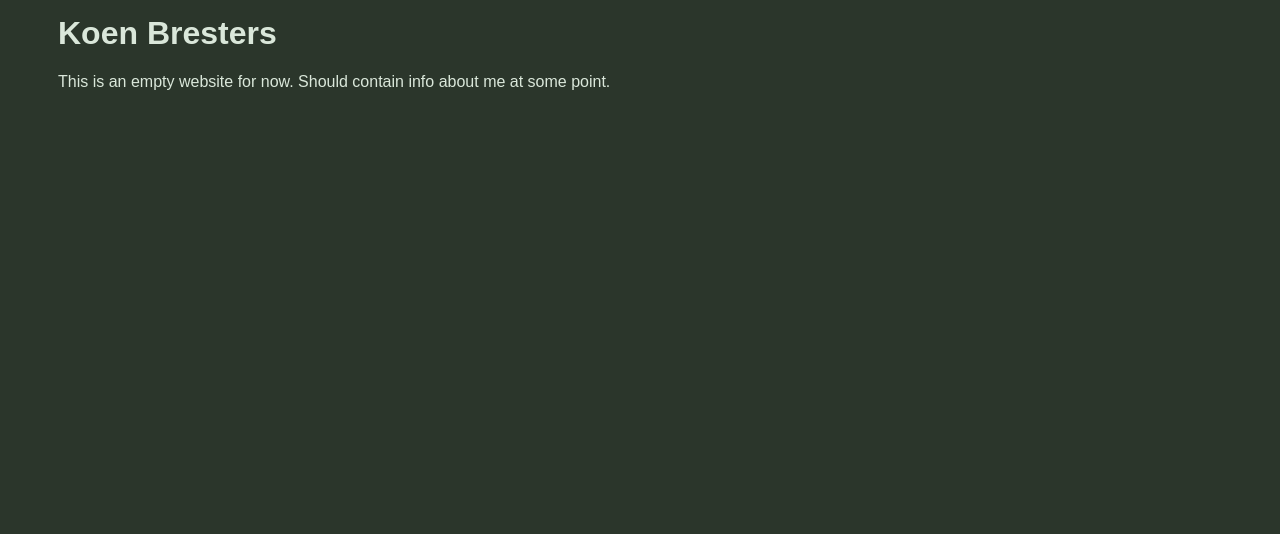
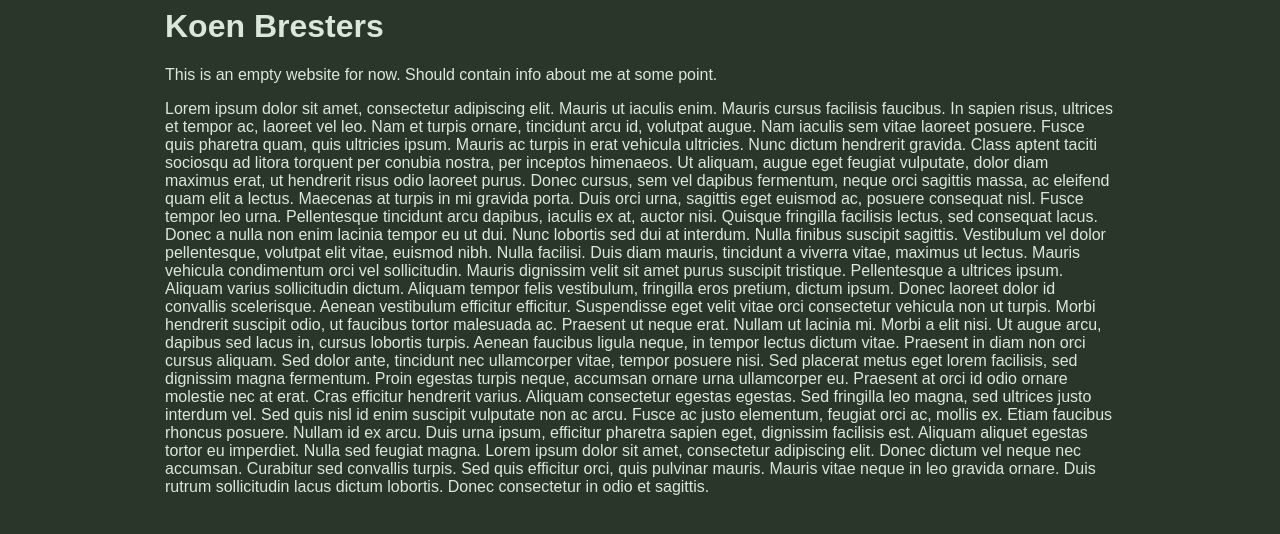
Before and after one commit to koenbres04/koenbres04.github.io, a plain HTML site: page index.html in a window 1280 px wide. Drawn offline with Linux system fonts and the light colour scheme.

Commit message:
Added centering of the text.

```diff
--- a/index.html
+++ b/index.html
@@ -1,5 +1,4 @@
-<html>
-  <head>
+<html><head>
     <title>Koen Bresters</title>
 	<style>*{
        font-family: sans-serif;
@@ -7,8 +6,10 @@
        color: #dae7da
     }
     .main_text{
-        margin-left:50px;
-		margin-top:15px
+        margin: auto;
+        width: 100%;
+        max-width: 950px;
+        center:True
     }
     </style>
   </head>
@@ -20,6 +21,18 @@
 	    This is an empty website for now.
 	    Should contain info about me at some point.
 	  </p>
+	  <p>
+
+Lorem ipsum dolor sit amet, consectetur adipiscing elit. Mauris ut iaculis enim. Mauris cursus facilisis faucibus. In sapien risus, ultrices et tempor ac, laoreet vel leo. Nam et turpis ornare, tincidunt arcu id, volutpat augue. Nam iaculis sem vitae laoreet posuere. Fusce quis pharetra quam, quis ultricies ipsum. Mauris ac turpis in erat vehicula ultricies. Nunc dictum hendrerit gravida. Class aptent taciti sociosqu ad litora torquent per conubia nostra, per inceptos himenaeos. Ut aliquam, augue eget feugiat vulputate, dolor diam maximus erat, ut hendrerit risus odio laoreet purus. Donec cursus, sem vel dapibus fermentum, neque orci sagittis massa, ac eleifend quam elit a lectus. Maecenas at turpis in mi gravida porta. Duis orci urna, sagittis eget euismod ac, posuere consequat nisl. Fusce tempor leo urna. Pellentesque tincidunt arcu dapibus, iaculis ex at, auctor nisi.
+
+Quisque fringilla facilisis lectus, sed consequat lacus. Donec a nulla non enim lacinia tempor eu ut dui. Nunc lobortis sed dui at interdum. Nulla finibus suscipit sagittis. Vestibulum vel dolor pellentesque, volutpat elit vitae, euismod nibh. Nulla facilisi. Duis diam mauris, tincidunt a viverra vitae, maximus ut lectus. Mauris vehicula condimentum orci vel sollicitudin. Mauris dignissim velit sit amet purus suscipit tristique. Pellentesque a ultrices ipsum. Aliquam varius sollicitudin dictum. Aliquam tempor felis vestibulum, fringilla eros pretium, dictum ipsum. Donec laoreet dolor id convallis scelerisque.
+
+Aenean vestibulum efficitur efficitur. Suspendisse eget velit vitae orci consectetur vehicula non ut turpis. Morbi hendrerit suscipit odio, ut faucibus tortor malesuada ac. Praesent ut neque erat. Nullam ut lacinia mi. Morbi a elit nisi. Ut augue arcu, dapibus sed lacus in, cursus lobortis turpis. Aenean faucibus ligula neque, in tempor lectus dictum vitae. Praesent in diam non orci cursus aliquam.
+
+Sed dolor ante, tincidunt nec ullamcorper vitae, tempor posuere nisi. Sed placerat metus eget lorem facilisis, sed dignissim magna fermentum. Proin egestas turpis neque, accumsan ornare urna ullamcorper eu. Praesent at orci id odio ornare molestie nec at erat. Cras efficitur hendrerit varius. Aliquam consectetur egestas egestas. Sed fringilla leo magna, sed ultrices justo interdum vel. Sed quis nisl id enim suscipit vulputate non ac arcu. Fusce ac justo elementum, feugiat orci ac, mollis ex. Etiam faucibus rhoncus posuere. Nullam id ex arcu. Duis urna ipsum, efficitur pharetra sapien eget, dignissim facilisis est.
+
+Aliquam aliquet egestas tortor eu imperdiet. Nulla sed feugiat magna. Lorem ipsum dolor sit amet, consectetur adipiscing elit. Donec dictum vel neque nec accumsan. Curabitur sed convallis turpis. Sed quis efficitur orci, quis pulvinar mauris. Mauris vitae neque in leo gravida ornare. Duis rutrum sollicitudin lacus dictum lobortis. Donec consectetur in odio et sagittis.
+	  </p>
     </div>
-  </body>
-</html>
+
+</body></html>
```
